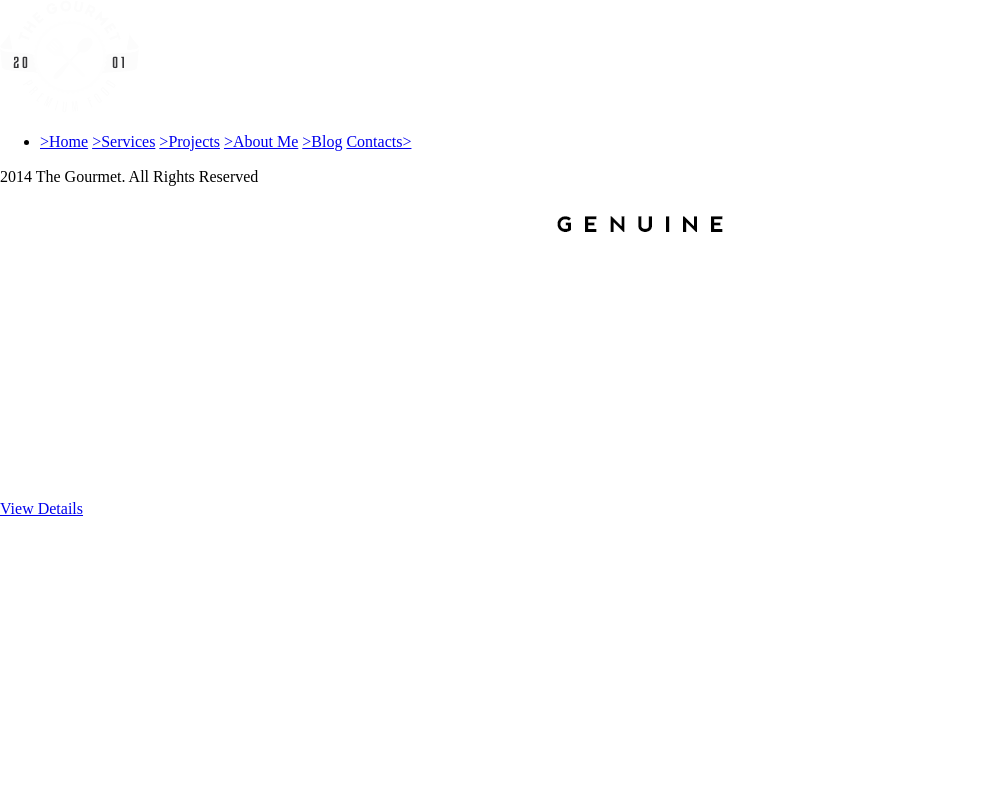
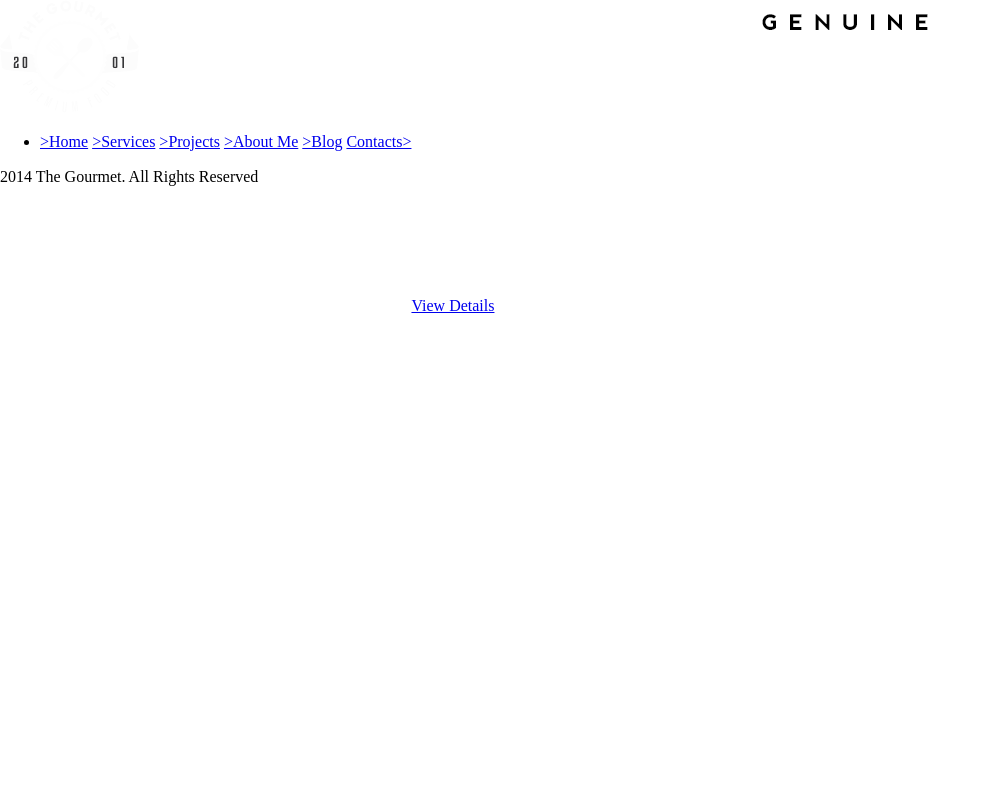
Before and after one commit to Lobst3rG3off/restaurantProject, a plain HTML site: page index.html in a window 1280 px wide. Shown: the top 800 px of the page, without its empty margins (0-991 px from the left). Drawn offline with Linux system fonts and the light colour scheme.

Commit message:
Created Hero Flexbox Logic

```diff
--- a/index.html
+++ b/index.html
@@ -8,9 +8,9 @@
 	<meta name="viewport" content="width=device-width, initial-scale=1">
 </head>
 <body>
-	<div class="hero">
+	<div class="hero flex-container">
 		<!-- navigation menu -->
-		<nav class="links">
+		<nav class="links flex-item left">
 			<div class="logo">
 				<img src="assets/Icons/logo.png">
 			</div>
@@ -37,7 +37,7 @@
 			</div>
 		</nav>
 		<!-- hero image -->
-		<section class="heroCenter">
+		<section class="heroCenter flex-item right">
 			<div class="heroIcon">
 				<img src="assets/Icons/genuine.png">
 			</div>
@@ -46,8 +46,8 @@
 				<img src="assets/Icons/cookingsince.png" alt="cooking since">
 			</div>
 			<a href="#" class="viewDetails">View Details</a>
-		</div>
-	</section>
+		</section>
+	</div>
 <!-- about section -->
 	<div id="about">
 		<div class="bio">
--- a/styles.css
+++ b/styles.css
@@ -8,6 +8,32 @@ html{line-height:1.15;-ms-text-size-adjust:100%;-webkit-text-size-adjust:100%}bo
     max-width:960px;
     margin: 0 auto;
 }
+
+/* HERO */
+/* Flex Logic */
+
+.flex-container.hero {
+    display: flex;
+    flex-direction: row;
+    flex-wrap: nowrap;
+    justify-content: flex-start;
+    align-content: stretch;
+    align-items: stretch;
+    }
+
+.hero .flex-item.left {
+    order: 0;
+    flex: 0 1 auto;
+    align-self: auto;
+    }
+
+.hero .flex-item.right {
+    order: 0;
+    flex: 1 1 auto;
+    align-self: auto;
+	}
+
+/* End Flex Logic */
 
 img {
 	max-width: 100%;
```
